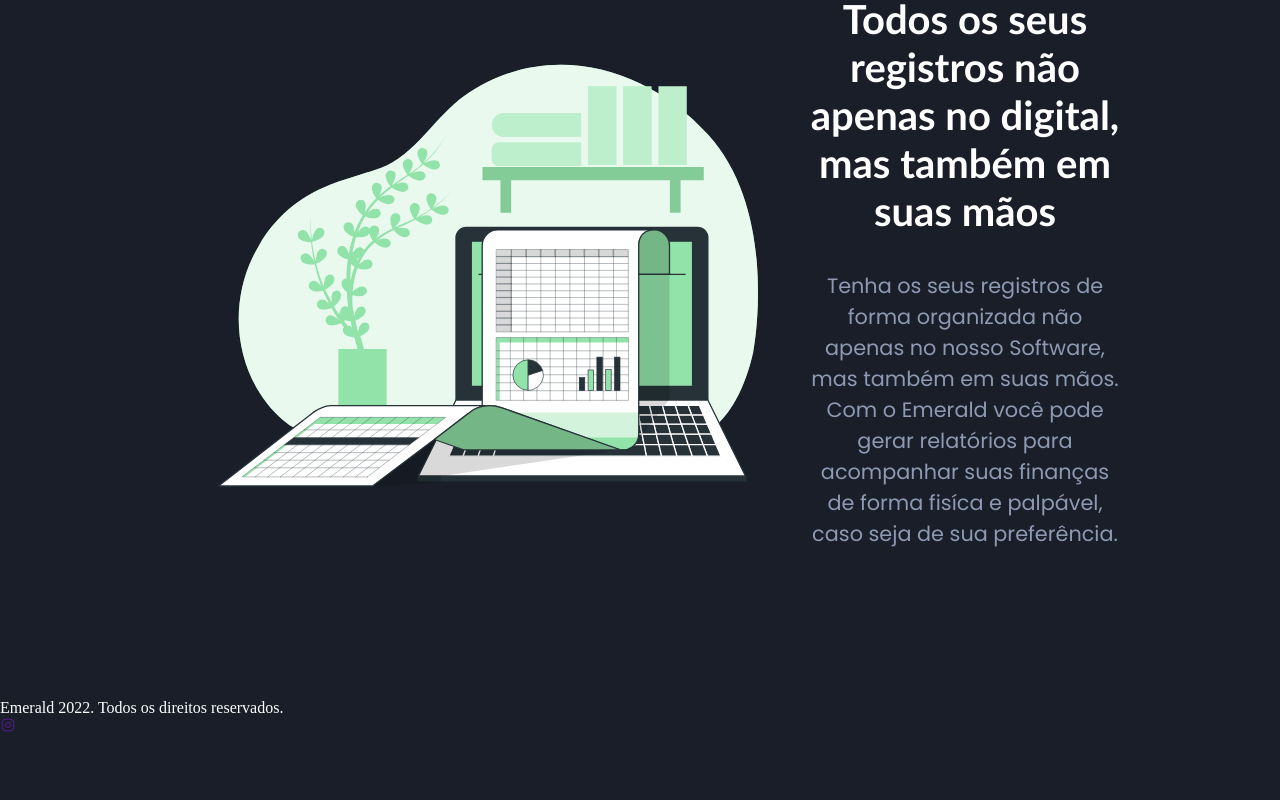
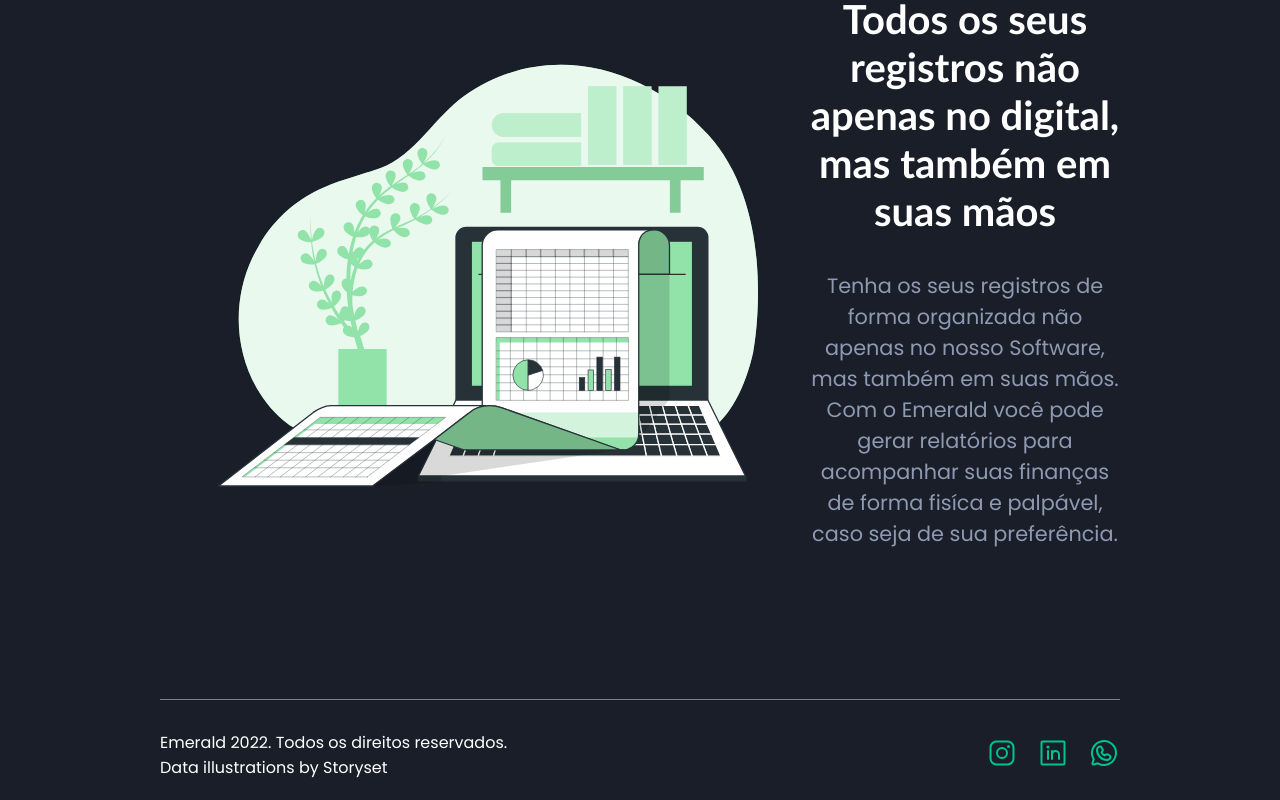
Before and after one commit to Julio-Norberto/emerald, a React (Vite) app: page / in a window 1280 px wide. Shown: the part 3045-3845 px from the top of the page. Before the commit the page ends 3782 px from the top, so only its background shows below. Built offline with nearby package versions, Linux system fonts and the light colour scheme.

Commit message:
alteration on Footer component

```diff
--- a/src/components/Footer/Footer.css
+++ b/src/components/Footer/Footer.css
@@ -0,0 +1,24 @@
+.footer-container {
+    display: flex;
+    justify-content: space-between;
+    align-items: center;
+    width: 75%;
+    margin: 0 auto;
+    border-top: 1px solid gray;
+    padding-top: 30px;
+    margin-bottom: 20px;
+}
+
+.footer-container p {
+    font-family: 'Poppins', sans-serif;
+}
+
+.social a {
+    margin-left: 15px;
+    text-decoration: none;
+}
+
+.ilustrations {
+    color: #fff;
+    text-decoration: none;
+}
--- a/src/components/Footer/index.tsx
+++ b/src/components/Footer/index.tsx
@@ -4,10 +4,12 @@
 export default function Footer() {
     return (
         <footer className='footer-container'>
-            <p>Emerald 2022. Todos os direitos reservados.</p>
+            <p>Emerald 2022. Todos os direitos reservados. <br /> <a className='ilustrations' href="https://storyset.com/data">Data illustrations by Storyset</a></p>
 
             <div className='social'>
-                <a href=""> <InstagramLogo /> </a>
+                <a target="_blank" href="https://www.instagram.com/julionorberto_s/"> <InstagramLogo size={32} color="#01C38D" /> </a>
+                <a target="_blank" href="https://www.linkedin.com/in/julio-norberto/"> <LinkedinLogo size={32} color="#01C38D" /> </a>
+                <a target="_blank" href=""> <WhatsappLogo size={32} color="#01C38D" /> </a>
             </div>
         </footer>
     )
```
